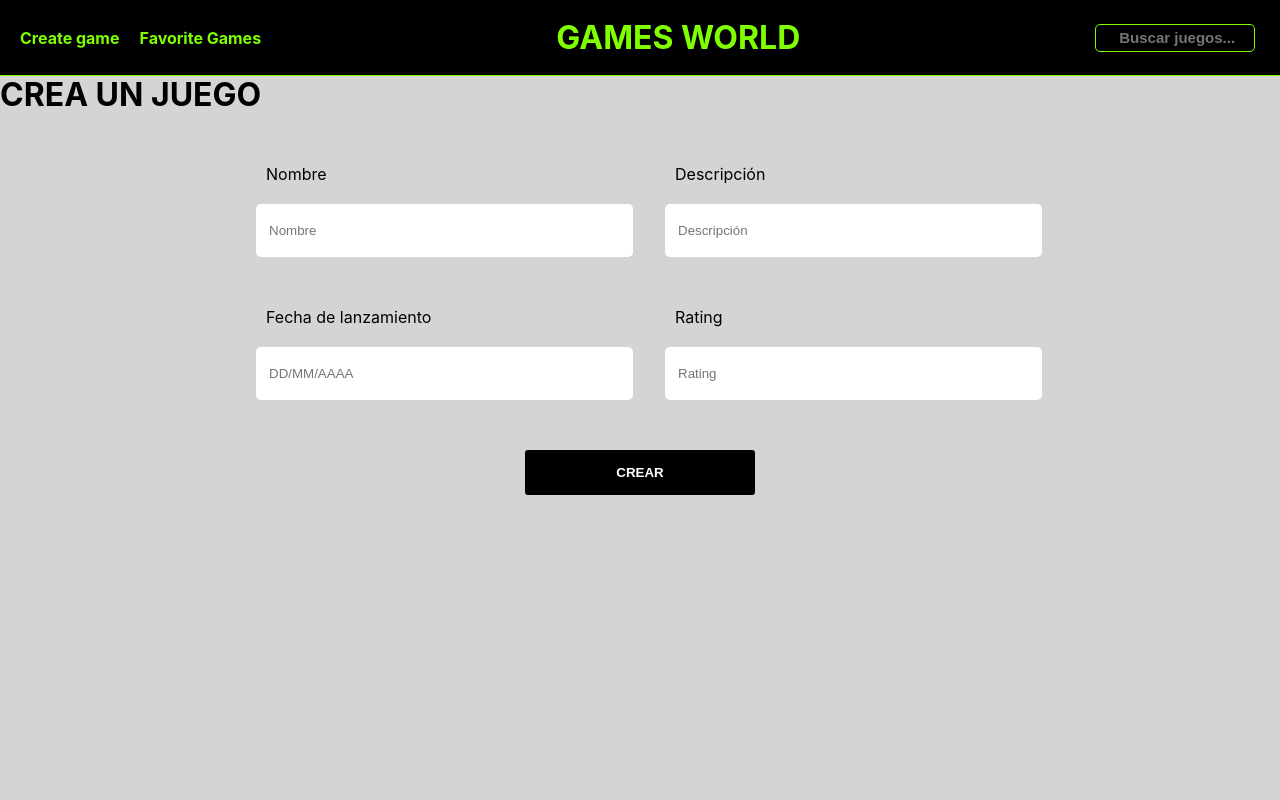
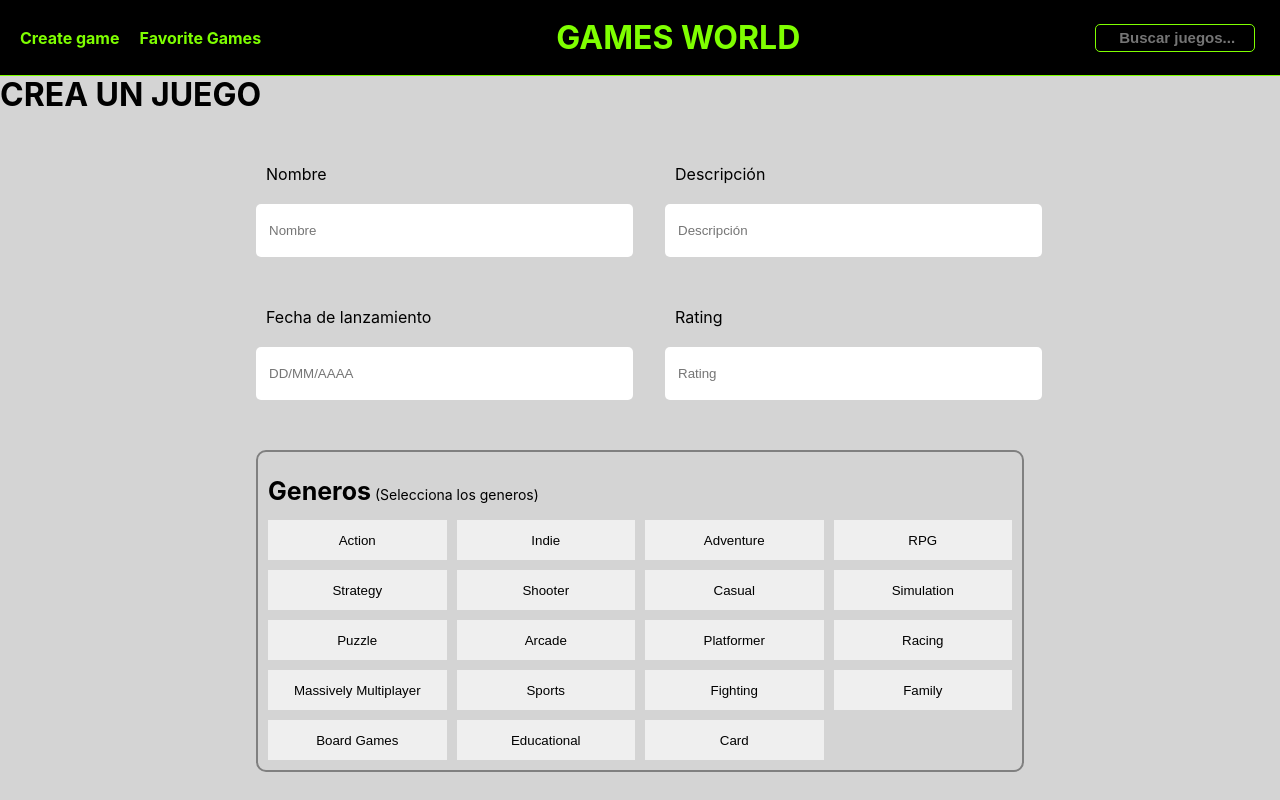
Before and after one commit to EdwardBarrero/videogamesEdward, a React (Create React App) app in the folder client/: page /home/creategame in a window 1280 px wide. Shown: the top 800 px of the page. Built offline with nearby package versions, Linux system fonts and the light colour scheme.

Commit message:
Frontend 90%

```diff
--- a/client/src/components/CreateGame/CreateGame.css
+++ b/client/src/components/CreateGame/CreateGame.css
@@ -15,7 +15,8 @@
   position: relative;
   top: 75px;
   background-color: #d4d4d4;
-  height: 90.9vh;
+  background-size: cover;
+
 }
 
 .creategame-ef {
@@ -54,3 +55,42 @@
   margin: 0;
   display: none;
 }
+
+.creategame-genres {
+  grid-column: span 2;
+  border: 2px solid gray;
+  padding: 10px;
+  border-radius: 10px;
+}
+.creategame-genres p{
+  font-size: 14px;
+}
+
+.creategame-genres b{
+  font-size: 25px;
+}
+
+.creategame-genrescontent{
+  display: grid;
+  grid-template-columns: 1fr 1fr 1fr 1fr;
+  gap: 10px;
+
+}
+
+.creategame-genresbtnf {
+  height: 5vh;
+  border: transparent;
+  cursor: pointer;
+}
+
+.creategame-genresbtnf:hover {
+  border: 1px black solid;
+}
+
+.creategame-genresbtnt {
+  height: 5vh;
+  border: transparent;
+  background-color: chartreuse;
+  cursor: pointer;
+  box-shadow: 1px 0 5px black inset;
+}
--- a/client/src/components/CreateGame/CreateGame.jsx
+++ b/client/src/components/CreateGame/CreateGame.jsx
@@ -1,19 +1,73 @@
-import React, { useState } from "react";
+import React, { useEffect, useState } from "react";
 import "./CreateGame.css";
 import InputCG from "../InputCG/InputCG";
 
 export default function CreateGame() {
+  const genres = [
+    "Action",
+    "Indie",
+    "Adventure",
+    "RPG",
+    "Strategy",
+    "Shooter",
+    "Casual",
+    "Simulation",
+    "Puzzle",
+    "Arcade",
+    "Platformer",
+    "Racing",
+    "Massively Multiplayer",
+    "Sports",
+    "Fighting",
+    "Family",
+    "Board Games",
+    "Educational",
+    "Card",
+  ];
+
+
+
   const [nombre, setNombre] = useState({ campo: "", validate: null });
   const [descripcion, setDescripcion] = useState({ campo: "", validate: null });
   const [date, setDate] = useState({ campo: "", validate: null });
   const [rating, setRating] = useState({ campo: "", validate: null });
+  const [generos, setGeneros] = useState({ generos: [], validate: null });
 
   const expresiones = {
-    nombre: /^[a-zA-Z0-9\_\-]{2,16}$/,
+    nombre: /^[a-zA-Z0-9\_\-]{1,16}$/,
     descripcion: /^[a-zA-Z0-9À-ÿ\s]{1,200}$/,
     date: /^([012][1-9]|3[01])(\/)(0[1-9]|1[012])\2(\d{4})$/,
     rating: /^[0-5]*(\.?)[0-9]$/,
   };
+
+  let validado = false;
+
+  const onClick = (g) => {
+    let nuevosGeneros = [];
+    if (!generos.generos.includes(g)) {
+      setGeneros({
+        ...generos,
+        generos: [...generos.generos, g],
+      });
+    } else {
+      nuevosGeneros = generos.generos.filter((genr) => {
+        return genr !== g;
+      });
+      console.log("Hola");
+      setGeneros({
+        ...generos,
+        generos: nuevosGeneros,
+      });
+    }
+  };
+
+  function validate() {
+    nombre.validate &&
+      descripcion.validate &&
+      date.validate &&
+      rating.validate &&
+      (validado = true);
+  }
 
   return (
     <>
@@ -31,6 +85,7 @@ export default function CreateGame() {
             id={"nombre"}
             expresionRegular={expresiones.nombre}
           />
+
           <InputCG
             state={descripcion}
             setState={setDescripcion}
@@ -58,16 +113,47 @@ export default function CreateGame() {
             id={"rating"}
             expresionRegular={expresiones.rating}
           />
-          {false && (
+          {/* {validado === true ? (
+            <p>El juego fue creado exitosamente!</p>
+          ) : (
             <div className="creategame-ef">
               <p>
                 <b>Error:</b> Por favor rellena el formulario correctamente
               </p>
             </div>
-          )}
+          )} */}
+          <div className="creategame-genres">
+            <p>
+              <b>Generos</b> (Selecciona los generos)
+            </p>
+            <div className="creategame-genrescontent">
+              {genres.map((g) =>
+                !generos.generos.includes(g) ? (
+                  <button className="creategame-genresbtnf" onClick={() => onClick(g)}>{g}</button>
+                ) : (
+                  <button className="creategame-genresbtnt" onClick={() => onClick(g)}>{g}</button>
+                )
+              )}
+            </div>
+          </div>
+          <div className="creategame-genres">
+            <p>
+              <b>Plataformas</b> (Selecciona las plataformas)
+            </p>
+            <div className="creategame-genrescontent">
+              {genres.map((g) =>
+                !generos.generos.includes(g) ? (
+                  <button className="creategame-genresbtnf" onClick={() => onClick(g)}>{g}</button>
+                ) : (
+                  <button className="creategame-genresbtnt" onClick={() => onClick(g)}>{g}</button>
+                )
+              )}
+            </div>
+          </div>
           <div className="creategame-btn">
-            <button type="submit">CREAR</button>
-            <p>El juego fue creado exitosamente!</p>
+            <button type="submit" onClick={validate}>
+              CREAR
+            </button>
           </div>
         </div>
       </div>
--- a/client/src/components/FilterAndOrder/FilterAndOrder.css
+++ b/client/src/components/FilterAndOrder/FilterAndOrder.css
@@ -66,26 +66,35 @@
   border-bottom-left-radius: 10px;
 }
 
-.dropdown-content-order p {
+.dropdown-content-order button {
   color: black;
   padding-left: 10px;
   margin: 0;
   padding: 5px;
+  border: none;
+  width: 100%;
+  background-color: transparent;
 }
 
-.dropdown-content p {
+.dropdown-content button {
+  display: block;
   color: black;
   padding-left: 10px;
   margin: 0;
   padding: 5px;
+  width: 100%;
+  background-color: transparent;
+  border: none;
 }
 
-.dropdown-content p:hover {
+
+
+.dropdown-content button:hover {
   background-color: #60d153;
   cursor: pointer;
 }
 
-.dropdown-content-order p:hover {
+.dropdown-content-order button:hover {
   background-color: #60d153;
   cursor: pointer;
 }
--- a/client/src/components/FilterAndOrder/FilterAndOrder.jsx
+++ b/client/src/components/FilterAndOrder/FilterAndOrder.jsx
@@ -1,9 +1,37 @@
-import React from "react";
+import React, {useState} from "react";
 import "./FilterAndOrder.css";
 import {useDispatch} from "react-redux"
 import { getGames } from "../../actions";
 
 export default function Filter() {
+  const [filter, setFilter] = useState("");
+  const [order, setOrder] = useState("");
+
+  const onClick = (g) => {
+    setFilter(g);
+  }
+  const orderbtn = ["Rating", "Alfabético A-Z", "Alfabético Z-A" ];
+  const genres = [
+    "Action",
+    "Indie",
+    "Adventure",
+    "RPG",
+    "Strategy",
+    "Shooter",
+    "Casual",
+    "Simulation",
+    "Puzzle",
+    "Arcade",
+    "Platformer",
+    "Racing",
+    "Massively Multiplayer",
+    "Sports",
+    "Fighting",
+    "Family",
+    "Board Games",
+    "Educational",
+    "Card",
+  ];
   const dispatch = useDispatch();
 
   return (
@@ -12,25 +40,11 @@ export default function Filter() {
         <div className="dropdown">
           <button className="dropbtn">Generos</button>
           <div className="dropdown-content">
-            <p>Action</p>
-            <p>Indie</p>
-            <p>Adventure</p>
-            <p>RPG</p>
-            <p>Strategy</p>
-            <p>Shooter</p>
-            <p>Casual</p>
-            <p>Simulation</p>
-            <p>Puzzle</p>
-            <p>Arcade</p>
-            <p>Platformer</p>
-            <p>Racing</p>
-            <p>Massively Multiplayer</p>
-            <p>Sports</p>
-            <p>Fighting</p>
-            <p>Family</p>
-            <p>Board Games</p>
-            <p>Educational</p>
-            <p>Card</p>
+            {
+              genres.map((g)=>(
+                <button key={g} onClick={()=>onClick(g)}>{g}</button>
+              ))
+            }
           </div>
         </div>
         <button className="filter-btn">Juegos Creados</button>
@@ -42,10 +56,13 @@ export default function Filter() {
       <div className="dropdown">
         <button className="dropbtn-order">Ordenar por:</button>
         <div className="dropdown-content-order">
-          <p>Rating Asc</p>
-          <p>Rating Desc</p>
-          <p>Alfabético Asc</p>
-          <p>alfabético Desc</p>
+          {
+            orderbtn.map((o) => (
+              <button key ={o} onClick={()=>{
+                setOrder(o);
+              }}>{o}</button>
+            ))
+          }
         </div>
       </div>
     </div>
--- a/client/src/components/InputCG/InputCG.css
+++ b/client/src/components/InputCG/InputCG.css
@@ -1,17 +1,16 @@
-.inputcg-form{
+.inputcg-form {
   display: flex;
   flex-direction: column;
-
 }
 
-.inputcg-label{
+.inputcg-label {
   display: block;
   min-height: 40px;
   padding-left: 10px;
   cursor: pointer;
 }
 
-.inputcg-input{
+.inputcg-input {
   width: 100%;
   height: 45px;
   line-height: 45px;
@@ -21,40 +20,32 @@
   transition: 0.3s ease all;
 }
 
-.inputcg-inputt {
-    width: 100%;
-    height: 45px;
-    line-height: 45px;
-    border-radius: 5px;
-    border: 3px solid #1ed12d;
-    padding-inline-start: 10px;
-    transition: 0.3s ease all;
-}
-.inputcg-inputt:focus{
-    outline: none;
-}
-.inputcg-inputf {
-    width: 100%;
-    height: 45px;
-    line-height: 45px;
-    border-radius: 5px;
-    border: 3px solid #bb2929;
-    padding-inline-start: 10px;
-    transition: 0.3s ease all;
-}
-.inputcg-inputf:focus{
-    outline: none;
-}
 
-.inputcg-input:focus{
+
+
+
+.inputcg-input:focus {
   border: 3px solid #0075ff;
   outline: none;
   box-shadow: 1px 0 5px black;
 }
 
-.inputcg-em{
+.inputcg-em {
   font-size: 12px;
   margin-bottom: 0;
   color: #bb2929;
   display: none;
 }
+
+.inputcg-emf {
+  font-size: 12px;
+  margin-bottom: 0;
+  color: #bb2929;
+}
+.active {
+  border: 3px solid #1ed12d;
+}
+
+.disable {
+  border: 3px solid #bb2929;
+}
--- a/client/src/components/InputCG/InputCG.jsx
+++ b/client/src/components/InputCG/InputCG.jsx
@@ -18,15 +18,18 @@ const InputCG = ({
   };
 
   let className = "inputcg-input";
+  let classNameP = "inputcg-em";
   const validate = () => {
-    if (expresionRegular) {
-      if (expresionRegular.test(state.campo)) state.validate = true;
-      else state.validate = false;
-    }
+    if (expresionRegular.test(state.campo)) state.validate = true;
+    else state.validate = false;
   };
 
-  if (state.validate === true) className = "inputcg-inputt";
-  else if (state.validate === false) className = "inputcg-inputf";
+  // if (state.validate === true) {
+  //   className = "inputcg-inputt";
+  // } else if (state.validate === false) {
+  //   className = "inputcg-inputf";
+  //   classNameP = "inputcg-emf";
+  // }
 
   return (
     <form className="inputcg-form">
@@ -35,7 +38,7 @@ const InputCG = ({
       </label>
       <input
         type="text"
-        className={className}
+        className={state.validate == true? "inputcg-input active" : state.validate == false?"inputcg-input disable": "inputcg-input"}
         placeholder={placeHolder}
         id={id}
         value={state.campo}
@@ -43,7 +46,10 @@ const InputCG = ({
         onKeyUp={validate}
         onBlur={validate}
       />
-      <p className="inputcg-em">{errorMsg}</p>
+      {
+
+      }
+      {/* <p className={classNameP}>{errorMsg}</p> */}
     </form>
   );
 };
```
Also changed, not shown: client/src/components/GameDetail/GameDetail.css (line endings or trailing spaces). Lines whose indentation alone changed are shown as unchanged.
